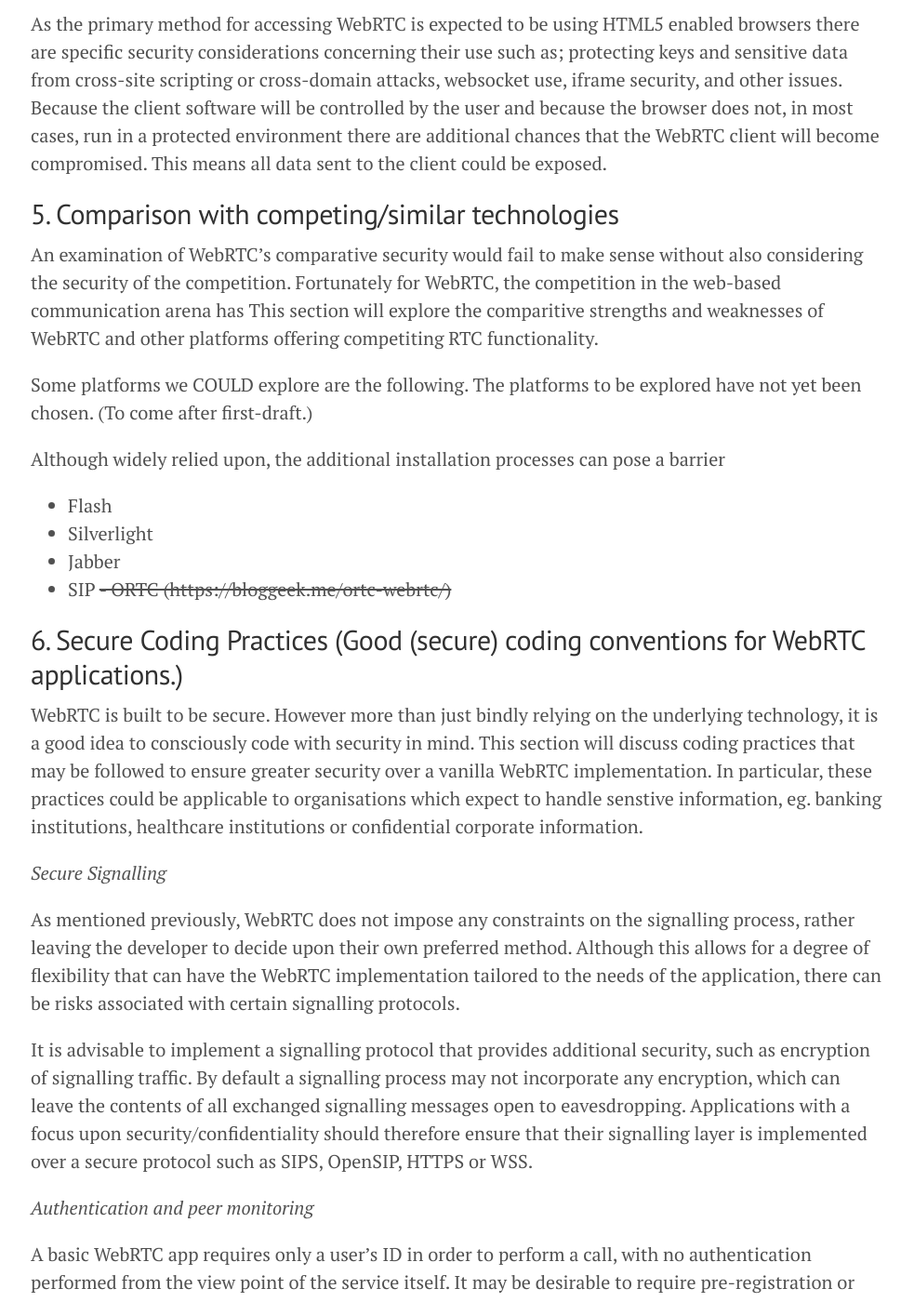
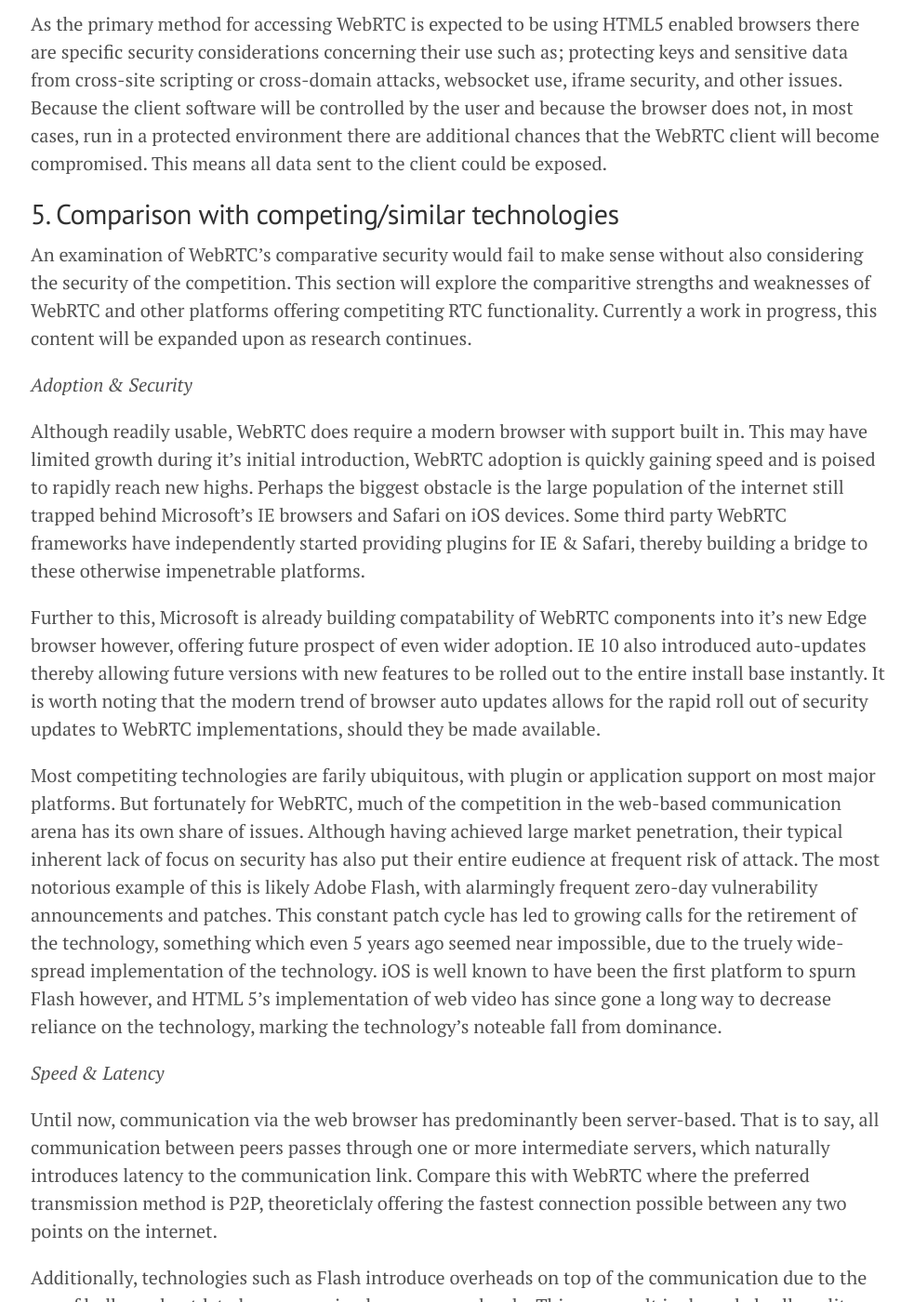
Before and after one commit to webrtc-security/webrtc-security.github.io, a Jekyll site: the page built from _posts/2015-06-22-report.md, in a window 1280 px wide and 1400 px high, scrolled down 22538 px. Shown: the whole window at 93% size, without its empty margins (147-1130 px from the left). Built offline with Jekyll 4.4.1, drawn with Linux system fonts in a browser that asks for light colours; Markdown is read by kramdown in place of the engine named in the settings; some of the changed text lies outside the part shown.

```diff
--- a/_posts/2015-06-22-report.md
+++ b/_posts/2015-06-22-report.md
@@ -469,19 +469,21 @@
 
 ## 5. Comparison with competing/similar technologies
 
-An examination of WebRTC's comparative security would fail to make sense without also considering the security of the competition. Fortunately for WebRTC, the competition in the web-based communication arena has
-This section will explore the comparitive strengths and weaknesses of WebRTC and other platforms offering competiting RTC functionality.
+An examination of WebRTC's comparative security would fail to make sense without also considering the security of the competition. This section will explore the comparitive strengths and weaknesses of WebRTC and other platforms offering competiting RTC functionality. Currently a work in progress, this content will be expanded upon as research continues.
 
-Some platforms we COULD explore are the following. The platforms to be explored have not yet been chosen. (To come after first-draft.)
+*Adoption & Security*
 
-Although widely relied upon, the additional installation processes can pose a barrier
+Although readily usable, WebRTC does require a modern browser with support built in. This may have limited growth during it's initial introduction, WebRTC  adoption is quickly gaining speed and is poised to rapidly reach new highs. Perhaps the biggest obstacle is the large population of the internet still trapped behind Microsoft's IE browsers and Safari on iOS devices. Some third party WebRTC frameworks have independently started providing plugins for IE & Safari, thereby building a bridge to these otherwise impenetrable platforms.
 
-- Flash
-- Silverlight
-- Jabber
-- SIP
-~~- ORTC (https://bloggeek.me/ortc-webrtc/)~~
+Further to this, Microsoft is already building compatability of WebRTC components into it's new Edge browser however, offering future prospect of even wider adoption. IE 10 also introduced auto-updates thereby allowing future versions with new features to be rolled out to the entire install base instantly. It is worth noting that the modern trend of browser auto updates allows for the rapid roll out of security updates to WebRTC implementations, should they be made available.
 
+Most competiting technologies are farily ubiquitous, with plugin or application support on most major platforms. But fortunately for WebRTC, much of the competition in the web-based communication arena has its own share of issues. Although having achieved large market penetration, their typical inherent lack of focus on security has also put their entire eudience at frequent risk of attack. The most notorious example of this is likely Adobe Flash, with alarmingly frequent zero-day vulnerability announcements and patches. This constant patch cycle has led to growing calls for the retirement of the technology, something which even 5 years ago seemed near impossible, due to the truely wide-spread implementation of the technology. iOS is well known to have been the first platform to spurn Flash however, and HTML 5's implementation of web video has since gone a long way to decrease reliance on the technology, marking the technology's noteable fall from dominance.
+
+*Speed & Latency*
+
+Until now, communication via the web browser has predominantly been server-based. That is to say, all communication between peers passes through one or more intermediate servers, which naturally introduces latency to the communication link. Compare this with WebRTC where the preferred transmission method is P2P, theoreticlaly offering the fastest connection possible between any two points on the internet.
+
+Additionally, technologies such as Flash introduce overheads on top of the communication due to the use of bulky and outdated programming languages and code. This can result in degraded call quality, or slowed browser response. WebRTC is coded in JavaScript, which allows native web intregration, and can respond directly to connection speed as a result, automatically providing the best quality possible on the current connection.
 
 ## 6. Secure Coding Practices (Good (secure) coding conventions for WebRTC applications.)
 
```
Also changed, not shown: _posts/2000-01-01-other.md (+8 -0 lines).
